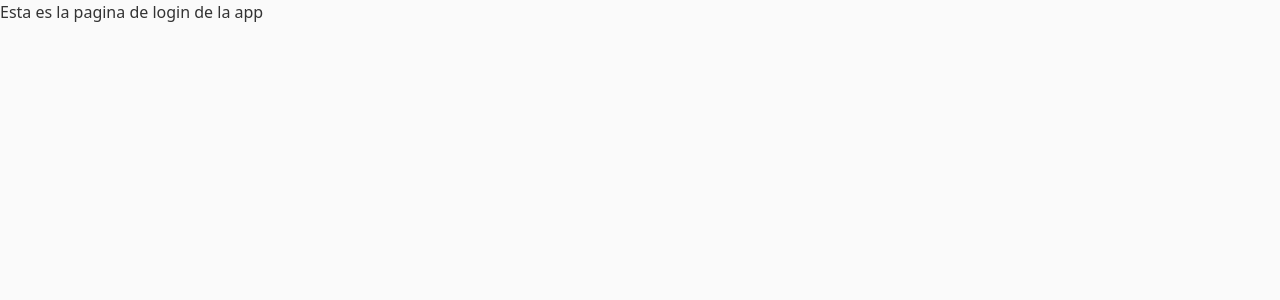
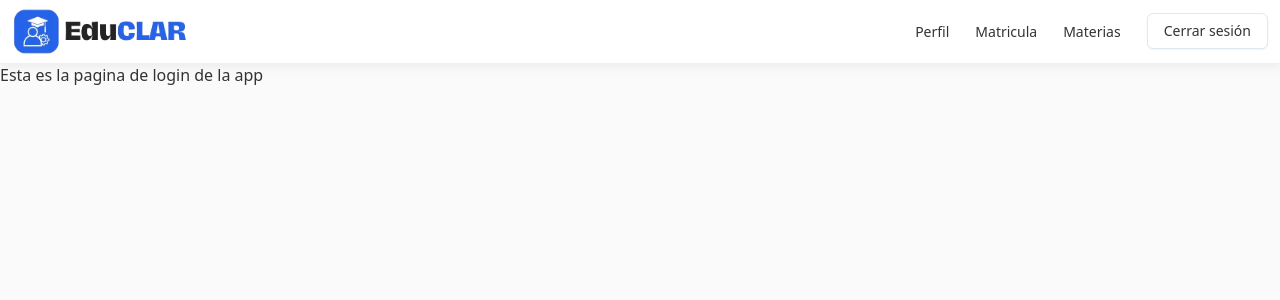
Before and after one commit to RubertG/educlar-frontend, a Next.js app: page /ingresar in a window 1280 px wide. Shown: the top 300 px of the page. Built offline with nearby package versions, Linux system fonts and the light colour scheme.

Commit message:
Basic navigation components

```diff
--- /dev/null
+++ b/src/app/core/components/index.ts
@@ -0,0 +1,4 @@
+export { Nav } from './nav/nav'
+export { NavBrand } from './nav/nav-brand'
+export { NavListContainer } from './nav/nav-list-container'
+export { NavListItem } from './nav/nav-list-item'
--- /dev/null
+++ b/src/app/core/components/nav/nav-brand.tsx
@@ -0,0 +1,28 @@
+import Image from "next/image"
+import Link from "next/link"
+import { PropsWithClassName } from "../../interfaces/props"
+
+/*
+  Componente para el logo de la aplicación.
+  Recibe una clase CSS opcional.
+*/
+const NavBrand = ({
+  className = ""
+}: PropsWithClassName) => {
+  return (
+    <Link
+      className={className}
+      href="/"
+    >
+      <Image
+        className="w-44"
+        src="/logo-horizontal.webp"
+        alt="logo"
+        width={200}
+        height={53}
+      />
+    </Link>
+  )
+}
+
+export { NavBrand }
--- /dev/null
+++ b/src/app/core/components/nav/nav-list-container.tsx
@@ -0,0 +1,24 @@
+import React from 'react'
+import { PropsWithClassName } from '../../interfaces/props'
+
+// Interfas Props con la propiedad children de tipo React.ReactNode y la propiedad className de tipo string
+interface Props extends PropsWithClassName {
+  children: React.ReactNode
+}
+
+/*
+  Componente contenedor de la lista de navegación.
+  Implementa un contenedor para los elementos de navegación.
+*/
+const NavListContainer = ({
+  className = "",
+  children
+}: Props) => {
+  return (
+    <ul className={`flex items-center gap-2.5 ${className}`}>
+      {children}
+    </ul>
+  )
+}
+
+export { NavListContainer }
--- /dev/null
+++ b/src/app/core/components/nav/nav-list-item.tsx
@@ -0,0 +1,39 @@
+"use client"
+
+import Link from 'next/link'
+import React from 'react'
+import { NavigationItem } from '../../interfaces/navigation'
+import { usePathname } from 'next/navigation'
+import clsx from 'clsx'
+
+// Interfaz NavigationItem con la propiedad className de tipo string
+interface Props extends NavigationItem {
+  className?: string
+}
+
+/*
+  Componente de elemento de lista de navegación.
+  Implementa un elemento de lista de navegación y edita su clase si está activo.
+*/
+const NavListItem = ({
+  label, href, className
+}: Props) => {
+  const pathName = usePathname()
+  const isActive = pathName === href
+
+  return (
+    <li className={className}>
+      <Link
+        className={clsx("capitalize w-full px-2 py-2 hover:text-primary-100 rounded-lg font-medium text-sm", {
+          "text-primary-100": isActive,
+          "": !isActive
+        })}
+        href={href}
+      >
+        {label}
+      </Link>
+    </li>
+  )
+}
+
+export { NavListItem }
--- /dev/null
+++ b/src/app/core/components/nav/nav.tsx
@@ -0,0 +1,60 @@
+import { NavigationItem } from "../../interfaces/navigation"
+import { Button } from "../ui/button"
+import { NavBrand } from "./nav-brand"
+import { NavListContainer } from "./nav-list-container"
+import { NavListItem } from "./nav-list-item"
+
+// Lista de items de la navegación
+const NAV_ITEMS: NavigationItem[] = [
+  {
+    label: "Perfil",
+    href: "/"
+  },
+  {
+    label: "Matricula",
+    href: "/matricula"
+  },
+  {
+    label: "Materias",
+    href: "/materias"
+  }
+]
+
+/*
+  Componente de navegación.
+  Implementa la navegación de la aplicación según el estado y rol del usuario.
+*/
+export function Nav() {
+  /*
+  TODO:
+    - Implementar revicion de autenticación
+    - Implementar rutas de navegación segun la autenticación
+  */
+
+  return (
+    <nav className="bg-bg-50 shadow-nav">
+      <nav className="container mx-auto py-2 flex items-center justify-between">
+        <NavBrand />
+
+        <NavListContainer>
+          {
+            NAV_ITEMS.map((item) => (
+              <NavListItem
+                key={item.label}
+                label={item.label}
+                href={item.href}
+              />
+            ))
+          }
+          <li className="ml-2">
+            <Button
+              variant="outline"
+            >
+              Cerrar sesión
+            </Button>
+          </li>
+        </NavListContainer>
+      </nav>
+    </nav>
+  )
+}
--- /dev/null
+++ b/src/app/core/interfaces/navigation.ts
@@ -0,0 +1,4 @@
+export interface NavigationItem {
+  label: string
+  href: string
+}
--- a/src/app/layout.tsx
+++ b/src/app/layout.tsx
@@ -1,6 +1,7 @@
 import type { Metadata } from "next"
 import "./globals.css"
 import { inter } from "./core/fonts"
+import { Nav } from "./core/components"
 
 export const metadata: Metadata = {
   title: "EduCLAR - Gestor académico",
@@ -22,6 +23,7 @@ export default function RootLayout({
       <body
         className={`${inter.variable} ${inter.variable} antialiased bg-bg-100 text-text-100`}
       >
+        <Nav />
         {children}
       </body>
     </html>
```
